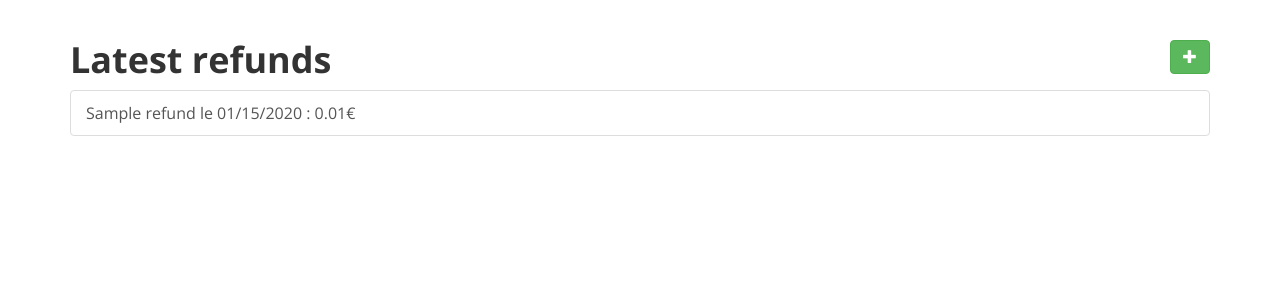
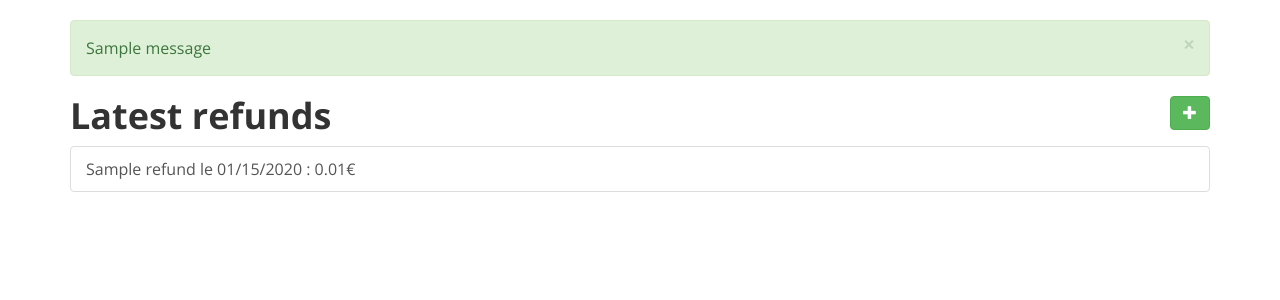
Before and after one commit to Crocmagnon/django-refunds, a Django app: page /refunds/ in a window 1280 px wide. Shown: the part 52-352 px from the top of the page. Run offline with Django 3.2, Linux system fonts and the light colour scheme; a user stored in the database is signed in; tables that the repository leaves empty hold one stand-in row (values such as "Sample post"); one stand-in notice (Sample message) is shown; some libraries are stand-ins or nearby versions.

Commit message:
Check permissions and add support for messages with Bootstrap

```diff
--- a/refunding/templates/refunding/payments.html
+++ b/refunding/templates/refunding/payments.html
@@ -4,7 +4,7 @@
 {% block content %}
     <h1>
         {% block title %}Payments to refund{% endblock %}
-        {% if user.is_authenticated %}
+        {% if user.is_authenticated and perms.refunding.add_payment %}
             <div class="btn-group pull-right">
                 <a class="btn btn-success" href="{% url 'new_payment' %}">
                     <span class="glyphicon glyphicon-plus"></span>
--- a/refunding/templates/refunding/refunds.html
+++ b/refunding/templates/refunding/refunds.html
@@ -4,7 +4,7 @@
 {% block content %}
     <h1>
         {% block title %}Latest refunds{% endblock %}
-        {% if user.is_authenticated %}
+        {% if user.is_authenticated and perms.refunding.add_refund %}
             <div class="btn-group pull-right">
                 <a class="btn btn-success" href="{% url 'new_refund' %}">
                     <span class="glyphicon glyphicon-plus"></span>
--- a/refunding/views.py
+++ b/refunding/views.py
@@ -1,4 +1,4 @@
-from django.contrib.auth.decorators import login_required
+from django.contrib.auth.decorators import login_required, permission_required
 from django.db.models import Sum
 from django.shortcuts import render, redirect, get_object_or_404
 from refunding.forms import RefundFormPublic, PaymentForm
@@ -33,6 +33,7 @@ def latest_refunds(request):
 
 
 @login_required
+@permission_required('refunding.add_refund')
 def new_refund(request):
     if request.method == 'POST':
         form = RefundFormPublic(request.POST)
@@ -48,11 +49,12 @@ def new_refund(request):
         'form': form,
         'title': 'New refund'
     }
+
     return render(request, "refunding/refund_payment_detail.html", context)
 
 
-
 @login_required
+@permission_required('refunding.add_payment')
 def new_payment(request):
     if request.method == 'POST':
         form = PaymentForm(request.POST)
@@ -68,12 +70,15 @@ def new_payment(request):
         'form': form,
         'title': 'New payment'
     }
+
     return render(request, "refunding/refund_payment_detail.html", context)
 
 
 @login_required
+@permission_required('refunding.change_refund')
 def refund_edit(request, pk):
     refund = get_object_or_404(Refund, pk=pk)
+
     if request.method == 'POST':
         form = RefundFormPublic(request.POST, instance=refund)
         if form.is_valid():
@@ -83,8 +88,10 @@ def refund_edit(request, pk):
             return redirect('latest_refunds')
     else:
         form = RefundFormPublic(instance=refund)
+
     context = {
         'form': form,
         'title': 'Edit refund'
     }
+
     return render(request, 'refunding/refund_payment_detail.html', context)
--- a/refunds/settings.py
+++ b/refunds/settings.py
@@ -14,6 +14,7 @@ import ast
 
 import dj_database_url
 import os
+from django.contrib import messages
 
 # Build paths inside the project like this: os.path.join(BASE_DIR, ...)
 BASE_DIR = os.path.dirname(os.path.dirname(os.path.abspath(__file__)))
@@ -161,3 +162,7 @@ LOGOUT_URL = 'auth_logout'
 LOGIN_REDIRECT_URL = 'home'
 
 CRISPY_TEMPLATE_PACK = 'bootstrap3'
+
+MESSAGE_TAGS = {
+    messages.ERROR: 'danger'
+}
--- a/templates/base.html
+++ b/templates/base.html
@@ -27,6 +27,15 @@
 {% include 'navbar.html' %}
 
 <div class="container">
+    {% for message in messages %}
+        <div class="alert alert-dismissible alert-{{ message.tags }}" role="alert">
+            <button type="button" class="close" data-dismiss="alert" aria-label="Close">
+                <span aria-hidden="true">&times;</span>
+            </button>
+            {{ message }}
+        </div>
+    {% endfor %}
+
     {% block content %}
     {% endblock %}
 </div>
```
